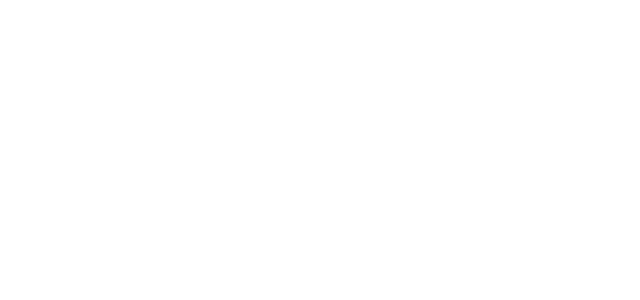
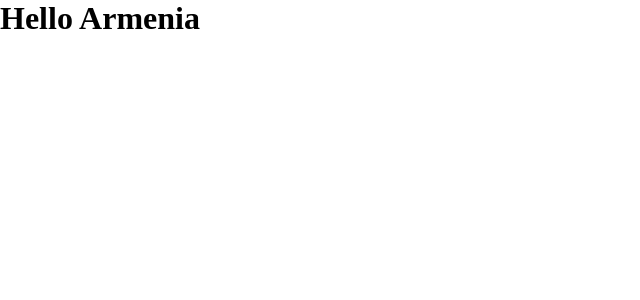
Before and after one commit to hamyeghishyan/shop, a React (Create React App) app: page / in a window 1280 px wide. Shown: the top 300 px of the page, without its empty margins (0-640 px from the left). Built offline with nearby package versions, Linux system fonts and the light colour scheme.

Commit message:
add title

```diff
--- a/src/App.jsx
+++ b/src/App.jsx
@@ -1,5 +1,7 @@
 function App() {
-    return <div className="App"></div>;
+    return <div className="App">
+        <h1>Hello Armenia</h1>
+    </div>;
 }
 
 export default App;
```
